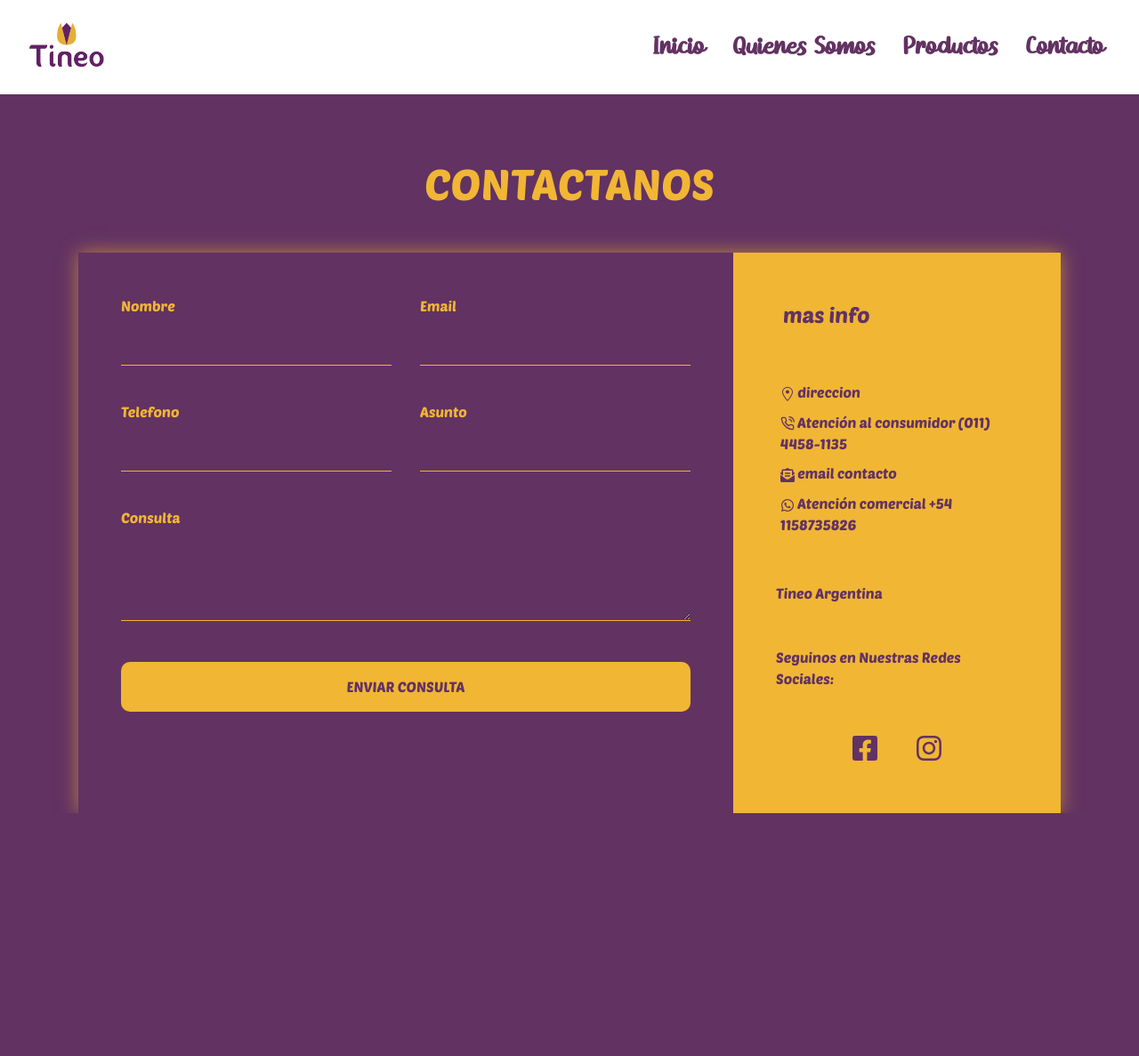
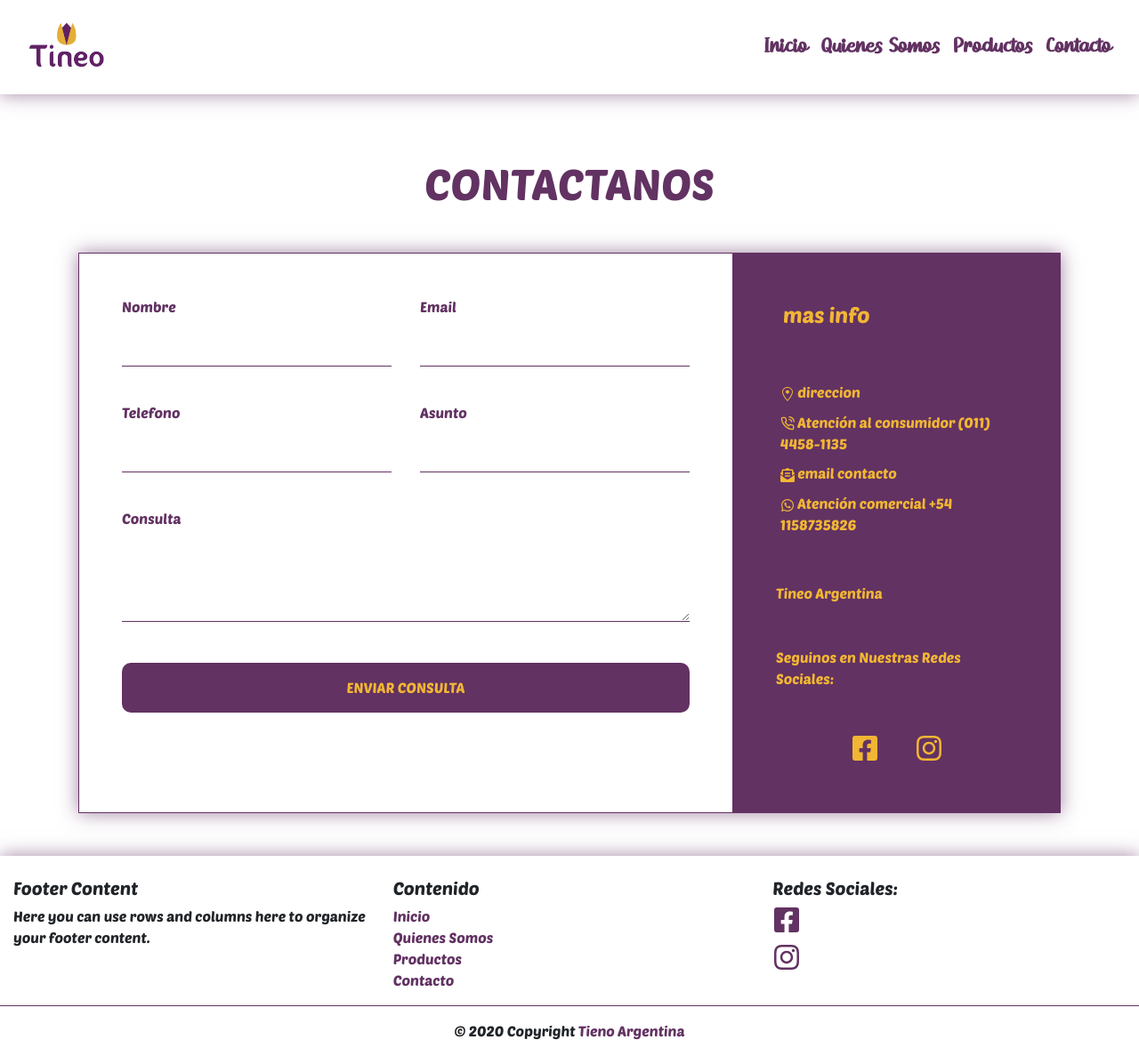
Before and after one commit to Diegolmi/aceitunasTineo, a React (Create React App) app: page /contacto in a window 1280 px wide. Shown: the whole page at 89% size. Before the commit the page ends 914 px from the top, so only its background shows below. Built offline with nearby package versions, Linux system fonts and the light colour scheme.

Commit message:
subiendo footer

```diff
--- a/src/App.js
+++ b/src/App.js
@@ -3,19 +3,22 @@ import { BrowserRouter as Router, Switch, Route } from "react-router-dom";
 import NavbarPage from "./components/Navbar/NavbarPage";
 import Landing from "./Pages/Landing";
 import ContactForm from "./Pages/SeccionContacto/ContactForm";
+import FooterPage from "./components/Footer/FooterPage";
+
 
 
 function App() {
   return (
     <>
+      <Router>
       <NavbarPage />
-      <Router>
         <Switch>
           <Route exact path="/" component={Landing} />
           <Route exact path="/contacto" component={ContactForm} />
 
 
         </Switch>
+        <FooterPage />
       </Router>
     </>
   );
--- a/src/Pages/Landing.js
+++ b/src/Pages/Landing.js
@@ -1,6 +1,5 @@
 import React from 'react';
 import HomePage from '../components/HomePage/HomePage';
-import FooterPage from '../components/Footer/FooterPage';
 
 
 
@@ -9,7 +8,6 @@ const Landing = () => {
     return (
         <>
         <HomePage />
-        <FooterPage />
         </>
      );
 }
--- a/src/Pages/SeccionContacto/ContactForm.css
+++ b/src/Pages/SeccionContacto/ContactForm.css
@@ -1,7 +1,6 @@
 .body-contact {
-
-  height: 100vh;
-  color: #623262;
+  height: 100%;
+  color: #f1b634;
   font-family: "Poetsen One", "Homework";
   padding: 0 1.5em;
 }
@@ -15,23 +14,26 @@
 }
 
 .logo-contact {
-    color: #f1b634;
+  color: #623262;
   text-align: center;
-  font-size: 3em;
+  font-size: 2em;
   text-transform: uppercase;
 }
 
 .contact-wrapper {
-    box-shadow: 0 0 20px 0 rgba(241, 182, 52, 0.6);
+    box-shadow: 0 0 20px 0 rgba(98, 50, 98, 0.6);
 }
 
 .contact-wrapper > * {
   padding: 1em;
 }
 
+.contact-form{
+    border: 1px solid #623262;
 
+}
 .contact-form form {
-    color: #f1b634;
+    color: #623262;
   display: grid;
   grid-template-columns: 1fr 1fr;
 }
@@ -52,13 +54,13 @@
   padding: 0.7em;
   border: none;
   background: none;
-  border-bottom: 1px solid #f1b634;
+  border-bottom: 1px solid #623262;
   outline: none;
-  color: #f1b634;
+  color: #623262;
 }
 .contact-form form button {
-  background: #f1b634;
-  color: #623262;
+  background: #623262;
+  color: #f1b634;
   border: 0;
   text-transform: uppercase;
   padding: 1em;
@@ -66,17 +68,19 @@
 }
 .contact-form form button:hover,
 .contact-form form button:focus {
-  background: #623262;
-  color: #f1b634;
+  background: #f1b634;
+  color: #623262;
   transition: background-color 1s ease-out;
   outline: 0;
-  box-shadow: 0 0 20px 0 rgba(241, 182, 52, 0.8);
+  /* box-shadow: 0 0 20px 0 rgba(98, 50, 98, 0.6); */
 }
 
 .contact-info {
+    /* font-family: 'homework'; */
     height: 100%;
-  background: #f1b634;
+  background: #623262;
   margin-bottom: 15px;
+  /* font-size: 20px; */
 
 }
 
@@ -104,7 +108,7 @@
     background: none !important;
     border: none !important;
     font-size: 2rem !important;
-    color: #623262 !important;
+    color: #f1b634 !important;
     outline: 0 !important;
 }
 
@@ -128,4 +132,7 @@
     padding: 1em;
     text-align: left;
   }
+  .logo-contact{
+    font-size: 3em;
+  }
 }
--- a/src/Pages/SeccionContacto/ContactForm.js
+++ b/src/Pages/SeccionContacto/ContactForm.js
@@ -31,15 +31,15 @@ const ContactForm = () => {
                                 ref={register({
                                     required: {
                                         value: true,
-                                        message: 'Nombre es requerido'
+                                        message: 'ingresa tu nombre completo'
                                         },
                                     maxLength: {
                                         value: 15,
                                         message: 'No más de 15 carácteres!'
                                         },
                                     minLength: {
-                                        value: 2,
-                                        message: 'Mínimo 2 carácteres'
+                                        value: 7,
+                                        message: 'Mínimo 7 carácteres'
                                         }
                                     })}
                             />
@@ -56,7 +56,7 @@ const ContactForm = () => {
                                 ref={register({
                                     required: {
                                         value: true,
-                                        message: 'Email es requerido'
+                                        message: 'ingresa tu email'
                                         },
                                     })}
                             />
@@ -72,7 +72,7 @@ const ContactForm = () => {
                                 ref={register({
                                     required: {
                                         value: true,
-                                        message: 'Telefono o celular es requerido'
+                                        message: 'Telefono o celular es necesario'
                                         },
                                     })}
                             />
@@ -88,7 +88,7 @@ const ContactForm = () => {
                                 ref={register({
                                     required: {
                                         value: true,
-                                        message: 'el Asunto es requerido'
+                                        message: 'ingresa el asunto del mensaje'
                                         },
                                     })}
                             />
@@ -104,7 +104,7 @@ const ContactForm = () => {
                                 ref={register({
                                     required: {
                                         value: true,
-                                        message: 'Consulta es requerido'
+                                        message: 'Ingresa tu consulta'
                                         },
                                     maxLength: {
                                         value: 200,
--- /dev/null
+++ b/src/components/Footer/FooterPage.css
@@ -0,0 +1,22 @@
+.footer-body{
+    box-shadow: 0 0 20px 0 rgba(98, 50, 98, 0.6);
+    font-family: 'Poetsen One';
+    font-size: 1rem;
+}
+
+.link-footer{
+    text-decoration: none !important;
+    color: #623262;
+}
+.link-footer:hover{
+    color: #f1b634;
+}
+
+.footer-icon{
+    font-size: 2rem;
+    margin-bottom: 10px;
+}
+
+.footer-copyright{
+    border-top: 1px solid #623262 !important;
+}
--- a/src/components/Footer/FooterPage.js
+++ b/src/components/Footer/FooterPage.js
@@ -1,8 +1,59 @@
 import React from "react";
+import { MDBCol, MDBContainer, MDBRow, MDBFooter } from "mdbreact";
+import { Link } from 'react-router-dom'
+import './FooterPage.css';
+import { FaFacebookSquare, FaInstagram, FaWhatsapp } from 'react-icons/fa';
 
 const FooterPage = () => {
   return (
-    <h1>aqui va el footer</h1>
+    <MDBFooter className="font-small pt-4 mt-4 footer-body">
+      <MDBContainer fluid className="text-center text-md-left">
+        <MDBRow>
+          <MDBCol md="4">
+            <h5 className="title">Footer Content</h5>
+            <p>
+              Here you can use rows and columns here to organize your footer
+              content.
+            </p>
+          </MDBCol>
+          <MDBCol md="4">
+            <h5 className="title">Contenido</h5>
+            <ul>
+              <li className="list-unstyled">
+                <Link className="link-footer" to="/">Inicio</Link>
+              </li>
+              <li className="list-unstyled">
+                <Link className="link-footer" to="/">Quienes Somos</Link>
+              </li>
+              <li className="list-unstyled">
+                <Link className="link-footer" to="/">Productos</Link>
+              </li>
+              <li className="list-unstyled">
+                <Link className="link-footer" to="/contacto">Contacto</Link>
+              </li>
+            </ul>
+          </MDBCol>
+          <MDBCol md="4">
+            <h5 className="title">Redes Sociales:</h5>
+            <ul>
+              <li className="list-unstyled">
+                <a className="link-footer" target="_blank" href="https://www.facebook.com/TineoArg"><FaFacebookSquare className="footer-icon" /></a>
+              </li>
+              <li className="list-unstyled">
+                <a className="link-footer" target="_blank" href="https://www.instagram.com/tineoarg/"><FaInstagram className="footer-icon" /></a>
+              </li>
+
+
+            </ul>
+          </MDBCol>
+        </MDBRow>
+      </MDBContainer>
+      <div className="footer-copyright text-center py-3">
+        <MDBContainer fluid>
+          &copy; {new Date().getFullYear()} Copyright  <a className="link-footer" href="https://www.mdbootstrap.com">Tieno Argentina </a>
+        </MDBContainer>
+      </div>
+    </MDBFooter>
   );
 }
 
--- a/src/components/Navbar/NavbarPage.css
+++ b/src/components/Navbar/NavbarPage.css
@@ -10,6 +10,7 @@
 
 .navbar-page{
     background: #fff;
+    box-shadow: 0 0 20px 0 rgba(98, 50, 98, 0.6);
 }
 
 /* .toggle-navbar{
@@ -26,7 +27,7 @@
     text-decoration: none !important;
     margin-right: 15px;
     color: #623262 !important;
-    font-size: 30px;
+    font-size: 25px;
     font-weight: 800;
     font-family: "Homework";
 }
--- a/src/components/Navbar/NavbarPage.js
+++ b/src/components/Navbar/NavbarPage.js
@@ -14,10 +14,10 @@ const NavbarPage = () => {
     <Navbar.Toggle className="toggle-navbar" aria-controls="responsive-navbar-nav" />
     <Navbar.Collapse id="responsive-navbar-nav">
       <Nav className="ml-auto">
-        <Nav.Link href="/" className="link-nav">Inicio</Nav.Link>
-        <Nav.Link className="link-nav">Quienes Somos</Nav.Link>
-        <Nav.Link className="link-nav">Productos</Nav.Link>
-        <Nav.Link href="/contacto" className="link-nav">Contacto</Nav.Link>
+        <Link to="/" className="link-nav">Inicio</Link>
+        <Link className="link-nav">Quienes Somos</Link>
+        <Link className="link-nav">Productos</Link>
+        <Link to="/contacto" className="link-nav">Contacto</Link>
       </Nav>
     </Navbar.Collapse>
   </Navbar>
--- a/src/index.css
+++ b/src/index.css
@@ -3,6 +3,6 @@
   margin: 0;
   padding: 0;
 }
-body{
-  background: #623262 !important;
-}
+/* body{
+  background: #f1b634 !important;
+} */
```
